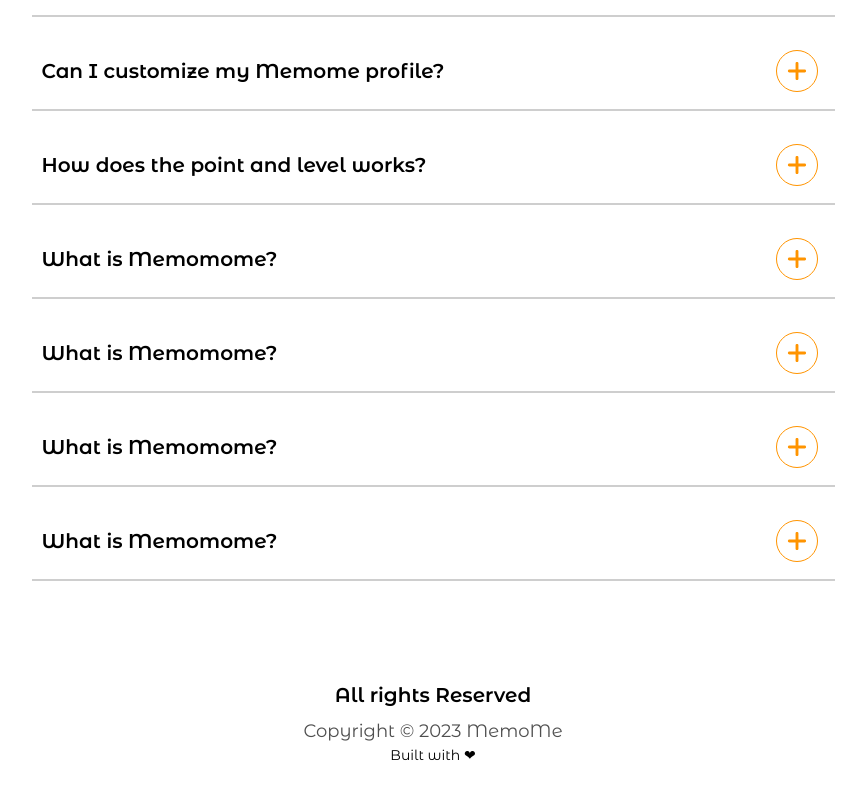
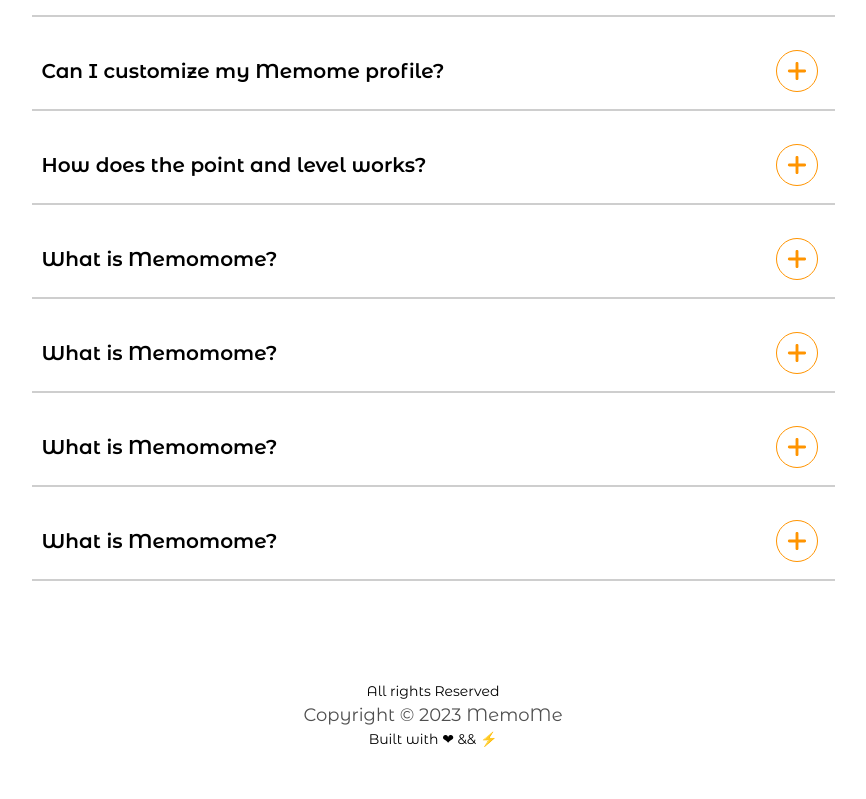
Before and after one commit to MemoMe-Org/client, a Next.js app: page / in a window 1280 px wide. Shown: the part 3879-4678 px from the top of the page, without its empty margins (207-1073 px from the left). Before the commit the page ends 4644 px from the top, so only its background shows below. Built offline with nearby package versions, Linux system fonts and the light colour scheme; no server answers.

Commit message:
[chore] updated stuffs

```diff
--- a/components/footer/footer.tsx
+++ b/components/footer/footer.tsx
@@ -1,19 +1,19 @@
 import { monst } from '@/public/fonts/f';
-import { H3, P } from '@/utils/typography';
+import { Text, P } from '@/utils/typography';
 
 export default function Footer() {
   return (
     <>
       <footer
-        className={` ${monst.className} flex flex-row justify-center px-[31px] mt-[100px]`}
+        className={` ${monst.className} flex flex-row justify-center my-[50px] lg:px-[31px] lg:my-[100px]`}
       >
         <div className='flex flex-col items-center'>
-          <H3 className='text-base'>All rights Reserved</H3>
-          <P className='text-[#4F4F4F] !text-base md:!text-lg leading-[33px]'>
+          <P className='text-base'>All rights Reserved</P>
+          <Text className='text-[#4F4F4F] !text-base md:!text-lg leading-[33px]'>
              Copyright <span>&copy;</span>&nbsp;
             <span>{new Date().getFullYear()} </span> MemoMe
-          </P>
-          <P>Built with ❤</P>
+          </Text>
+          <Text>Built with ❤ && ⚡</Text>
         </div>
       </footer>
     </>
--- a/components/navbar/navbar.tsx
+++ b/components/navbar/navbar.tsx
@@ -66,11 +66,11 @@ export default function Navbar() {
               placeholder='search'
               onChange={handleChange}
               value={search}
-              className='outline-none w-[373px] rounded-[5px] border-solid border-[1.5px] border-[#ddd] pl-12 px-[30px] py-[18px] text-[#A9A9A9] text-base font-semibold'
+              className='outline-none w-[230px] lg:w-[373px] rounded-[5px] border-solid border-[1.5px] border-[#ddd] pl-12 px-[30px] py-[18px] text-[#A9A9A9] text-base font-semibold'
             />
           </form>
           <Link href='/login'>
-            <div className='bg-[#FF9400] rounded-md lg:px-[60px] lg:py-4 text-white text-base font-semibold transition-all duration-300 active:scale-90 hover:scale-105'>
+            <div className='bg-[#FF9400] rounded-md md:px-6 md:py-4 lg:px-[60px] lg:py-4 text-white text-base font-semibold transition-all duration-300 active:scale-90 hover:scale-105'>
               Login
             </div>
           </Link>
```
